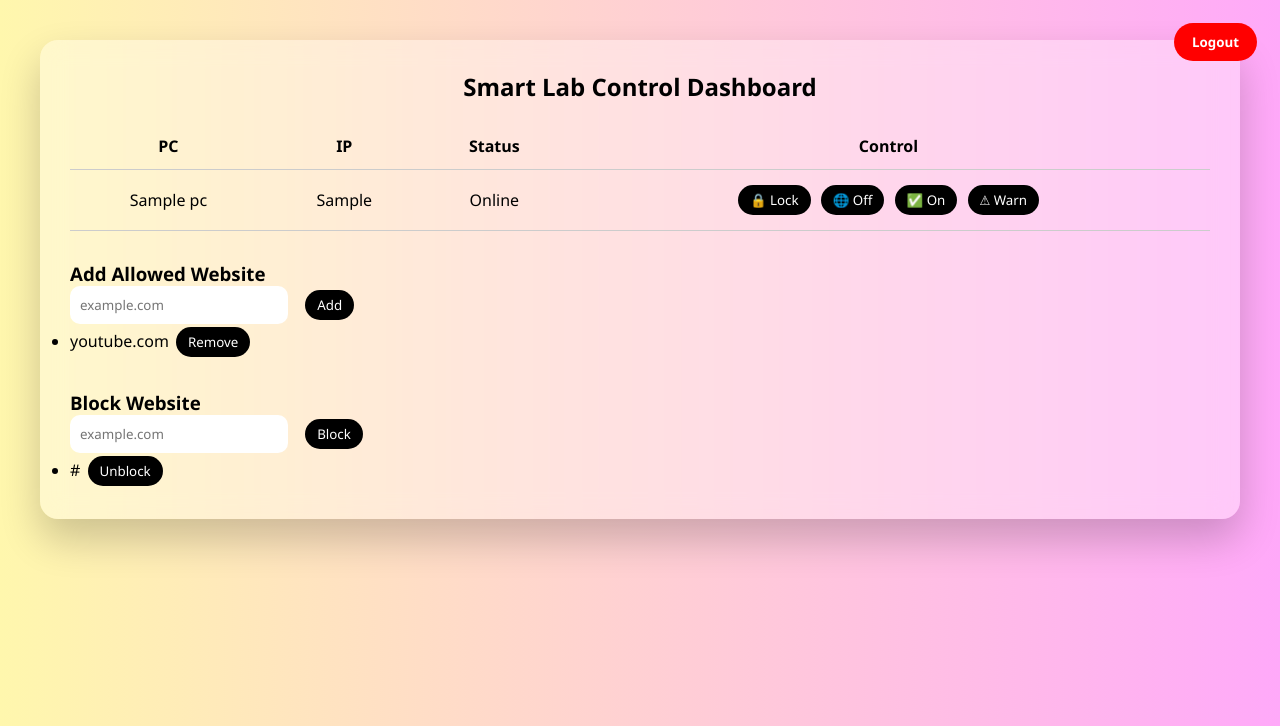
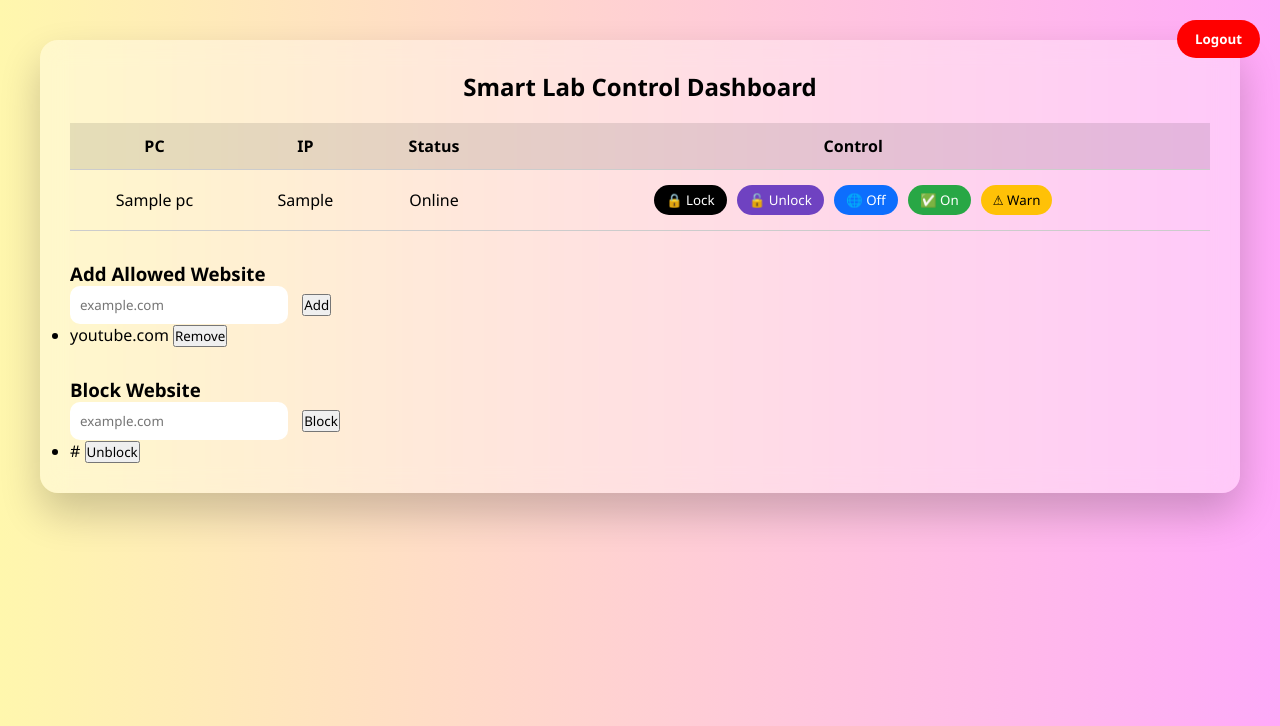
Before and after one commit to Team0825/smart-lab-control, a Django app: page /control/ in a window 1280 px wide. Shown: the top 726 px of the page. Run offline with Django 5.2, Linux system fonts and the light colour scheme; a user stored in the database is signed in; data comes from the database, SQL or seed files in the repository; tables that the repository leaves empty hold one stand-in row (values such as "Sample post").

Commit message:
control add

```diff
--- a/labcontrol/monitoring/templates/dashboard.html
+++ b/labcontrol/monitoring/templates/dashboard.html
@@ -1,11 +1,6 @@
-<!DOCTYPE html>
-<html>
-<head>
-
-<meta http-equiv="refresh" content="10">
-<title>Smart Lab Dashboard</title>
-
-<style>
+<!DOCTYPE html><html>
+<head><meta http-equiv="refresh" content="10">
+<title>Smart Lab Dashboard</title><style>
 
 *{
 margin:0;
@@ -20,7 +15,7 @@
 overflow-x:hidden;
 }
 
-/* Logout FIXED */
+/* Logout */
 
 .logout-box{
 position:fixed;
@@ -68,6 +63,10 @@
 margin-top:20px;
 }
 
+th{
+background:rgba(0,0,0,0.1);
+}
+
 th,td{
 padding:12px;
 text-align:center;
@@ -76,18 +75,23 @@
 
 /* Buttons */
 
-button{
+.btn{
 padding:6px 12px;
 border:none;
 border-radius:20px;
-background:black;
-color:white;
 cursor:pointer;
 margin:3px;
+color:white;
 }
 
-button:hover{
-background:#333;
+.lock{background:#000;}
+.off{background:#0d6efd;}
+.on{background:#28a745;}
+.warn{background:#ffc107;color:black;}
+.unlock{background:#6f42c1;}
+
+.btn:hover{
+opacity:0.8;
 }
 
 /* Sections */
@@ -105,13 +109,18 @@
 margin-right:10px;
 }
 
-</style>
+/* Responsive */
 
-<script>
+@media(max-width:768px){
+table{
+font-size:12px;
+}
+}
+
+</style><script>
 
 function sendCommand(pc,cmd){
 fetch(`/set-command/?pc=${pc}&cmd=${cmd}`)
-.then(()=>alert("Command Sent: " + cmd))
 }
 
 function addSite(){
@@ -136,92 +145,40 @@
 .then(()=>location.reload())
 }
 
-</script>
-
-</head>
-
-<body>
-
-<!-- FIXED LOGOUT -->
-<div class="logout-box">
+</script></head><body><div class="logout-box">
 <a href="/logout/">
 <button class="logout">Logout</button>
 </a>
-</div>
-
-<div class="container">
-
-<h2>Smart Lab Control Dashboard</h2>
-
-<table>
-
-<tr>
+</div><div class="container"><h2>Smart Lab Control Dashboard</h2><table><tr>
 <th>PC</th>
 <th>IP</th>
 <th>Status</th>
 <th>Control</th>
-</tr>
+</tr>{% for pc in pcs %}
 
-{% for pc in pcs %}
+<tr><td>{{ pc.name }}</td>
+<td>{{ pc.ip }}</td>
+<td>{{ pc.status }}</td><td>
+<button class="btn lock" onclick="sendCommand('{{pc.name}}','lock')">🔒 Lock</button>
+<button class="btn unlock" onclick="sendCommand('{{pc.name}}','unlock')">🔓 Unlock</button>
+<button class="btn off" onclick="sendCommand('{{pc.name}}','internet_off')">🌐 Off</button>
+<button class="btn on" onclick="sendCommand('{{pc.name}}','internet_on')">✅ On</button>
+<button class="btn warn" onclick="sendCommand('{{pc.name}}','warning')">⚠ Warn</button>
+</td></tr>{% endfor %}
 
-<tr>
-
-<td>{{ pc.name }}</td>
-<td>{{ pc.ip }}</td>
-<td>{{ pc.status }}</td>
-
-<td>
-<button onclick="sendCommand('{{pc.name}}','lock')">🔒 Lock</button>
-<button onclick="sendCommand('{{pc.name}}','internet_off')">🌐 Off</button>
-<button onclick="sendCommand('{{pc.name}}','internet_on')">✅ On</button>
-<button onclick="sendCommand('{{pc.name}}','warning')">⚠ Warn</button>
-</td>
-
-</tr>
-
-{% endfor %}
-
-</table>
-
-<!-- Allowed -->
-
-<div class="section">
-
-<h3>Add Allowed Website</h3>
-
-<input id="site" placeholder="example.com">
-<button onclick="addSite()">Add</button>
-
-<ul>
+</table><div class="section"><h3>Add Allowed Website</h3><input id="site" placeholder="example.com">
+<button onclick="addSite()">Add</button><ul>
 {% for site in allowed_sites %}
 <li>{{ site }}
 <button onclick="removeSite('{{site}}')">Remove</button>
 </li>
 {% endfor %}
-</ul>
-
-</div>
-
-<!-- Blocked -->
-
-<div class="section">
-
-<h3>Block Website</h3>
-
-<input id="blocksite" placeholder="example.com">
-<button onclick="blockSite()">Block</button>
-
-<ul>
+</ul></div><div class="section"><h3>Block Website</h3><input id="blocksite" placeholder="example.com">
+<button onclick="blockSite()">Block</button><ul>
 {% for site in blocked_sites %}
 <li>{{ site }}
 <button onclick="unblockSite('{{site}}')">Unblock</button>
 </li>
 {% endfor %}
-</ul>
-
-</div>
-
-</div>
-
-</body>
+</ul></div></div></body>
 </html>
```
